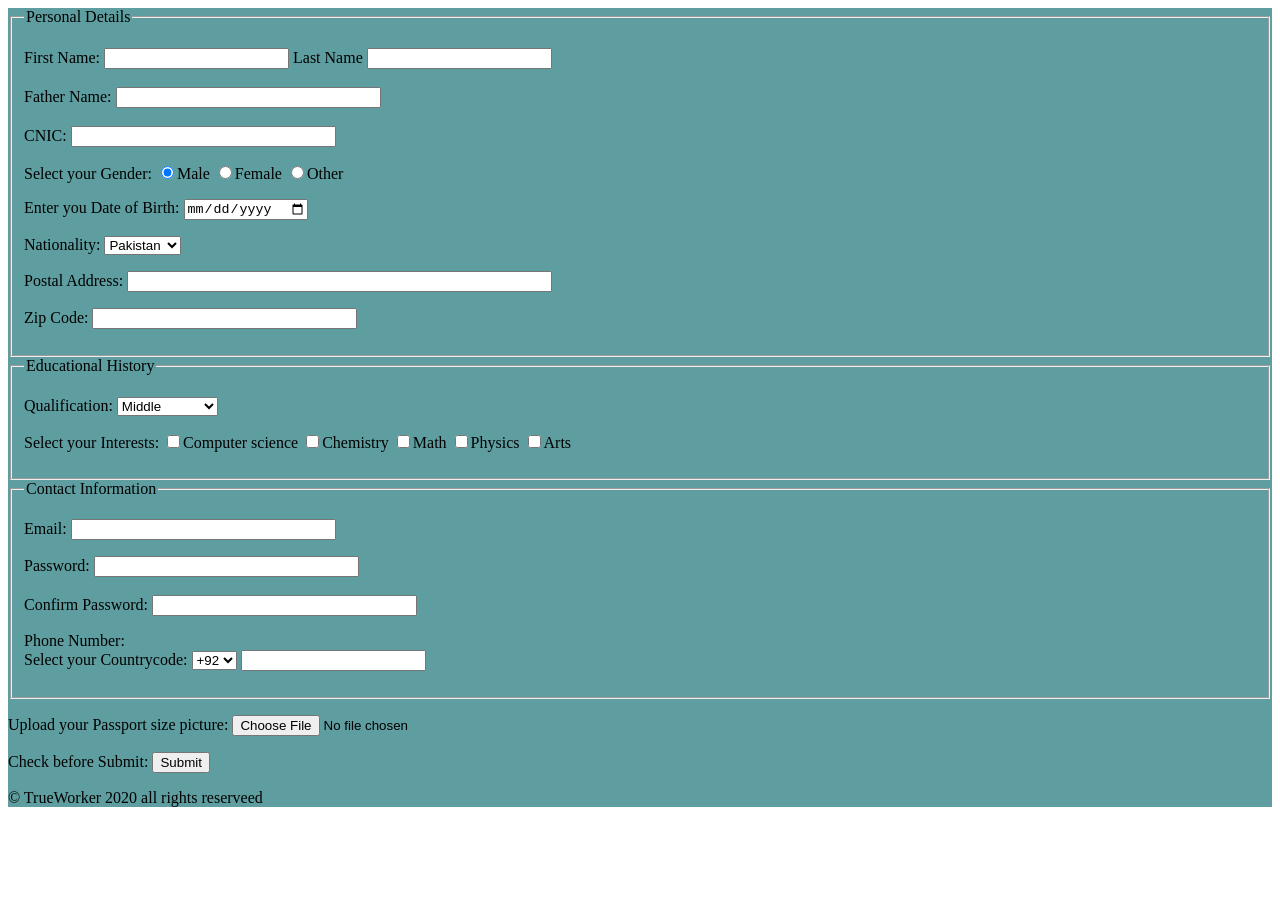
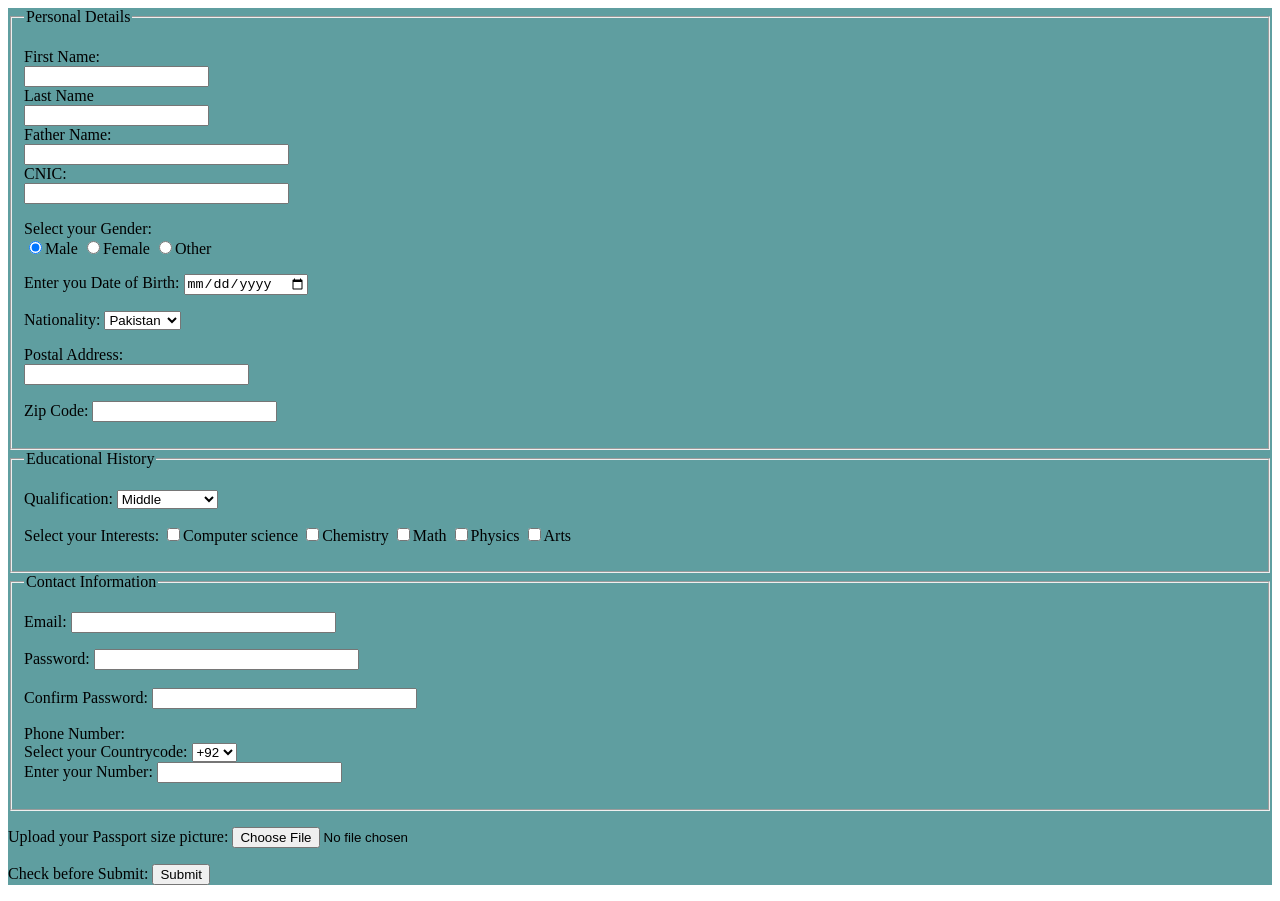
Before and after one commit to waqasjutt11/Application-form, a plain HTML site: page index.html in a window 1280 px wide. Before the commit the page ends 823 px from the top, so only its background shows below. Drawn offline with Linux system fonts and the light colour scheme.

Commit message:
Update index.html

```diff
--- a/index.html
+++ b/index.html
@@ -11,22 +11,19 @@
         <fieldset>
             <legend>Personal Details</legend>
         <p>
-           <label for="fname" > First Name:</label>
-            <input type="text" id="fname" name="firstname" required>
-            <label for="lname">Last Name</label>
-            <input type="text" name="lastname" id="lname" maxlength="30" size="20" required>
-            <br />
-            <br />
-            <label for="fathername"> Father Name:</label>
+           <label for="fname" > First Name:</label> <br />
+            <input type="text" id="fname" name="firstname" required> <br />
+            <label for="lname">Last Name</label> <br>
+            <input type="text" name="lastname" id="lname" maxlength="30" size="20" required> <br />
+           <label for="fathername"> Father Name:</label> <br />
             <input type="text" name="fathername" id="fathername" maxlength="30" size="30" required>
             <br />
-            <br />
-            CNIC:
+            CNIC:<br />
             <input type="text" maxlength="13" size="30" name="cnic" required>
             </label>
         </p>
         <p>
-            Select your Gender:
+            Select your Gender:<br />
             <label>
             <input type="radio" name="gender" value="m" checked required/>Male </label>
             <label><input type="radio" name="gender" value="f" required/>Female </label>
@@ -48,12 +45,12 @@
             </select>
         </p>
         <p>
-           <label for="padd"> Postal Address:</label>
-            <input type="text" name="postaladdress" maxlength="100" rows="2" size="50" id="padd" required>
+           <label for="padd"> Postal Address:</label> <br/>
+            <input type="text" name="postaladdress" maxlength="50" rows="2" size="25" id="padd" required>
         </p>
         <p>
             Zip Code:
-            <input type="text" name="zipcode" maxlength="10" size="30" optional>
+            <input type="text" name="zipcode" maxlength="8" size="20" optional>
         </p>
         </fieldset>
         <fieldset>
@@ -106,7 +103,8 @@
                     <option value="+01">+01</option>
                     <option value="+91">+91</option>
                     <option value="+21">+21</option>
-                    </select>
+                    </select> <br/>
+                    Enter your Number:
                     <input type="text" name="phonenumber" rows="1" maxlength="11" required>
             </p>
         </fieldset>
@@ -120,7 +118,6 @@
         </p>
 
     </form>
-    <p>&copy; TrueWorker 2020 all rights reserveed </p>
 </div>
 </body>
 </html>
```
